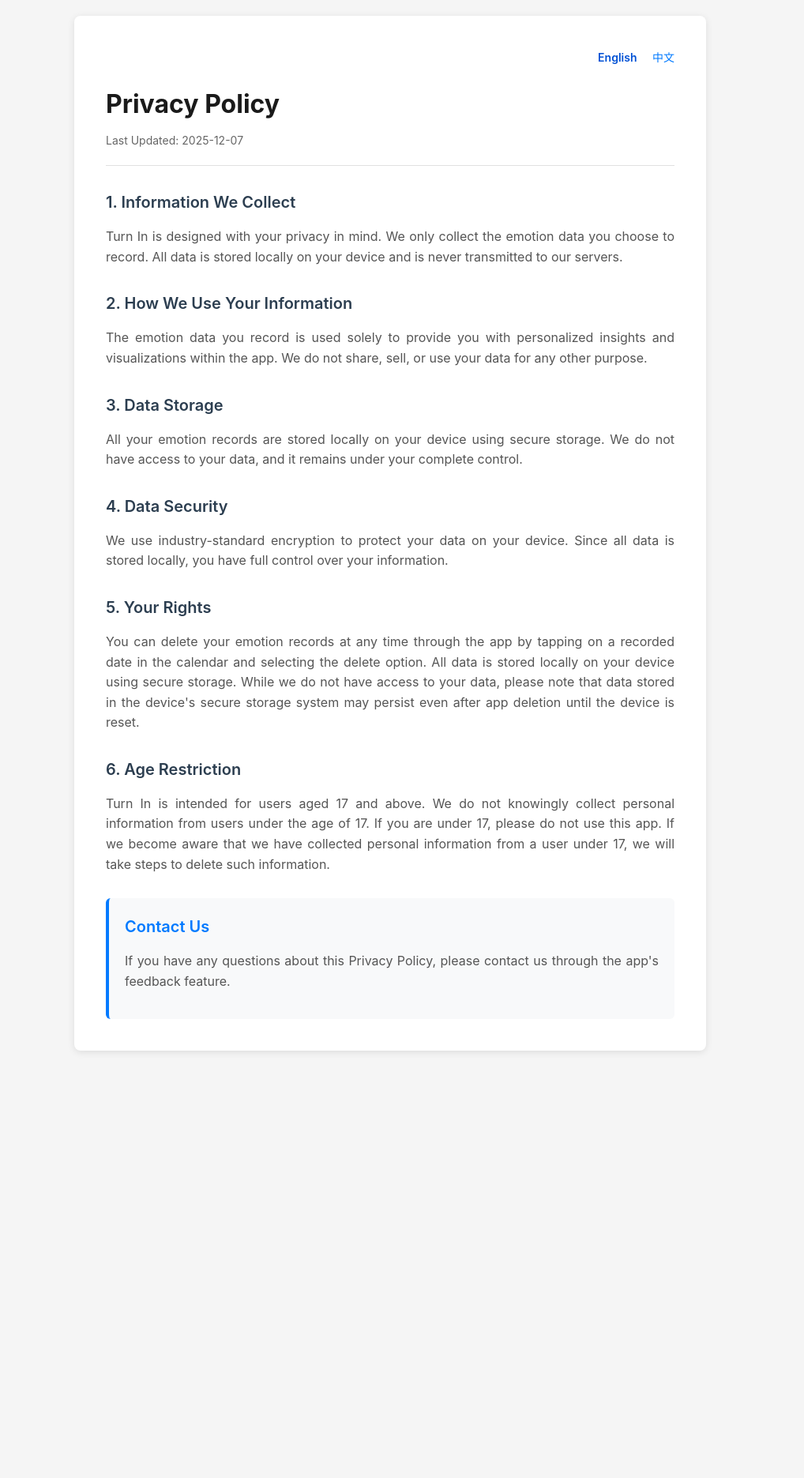
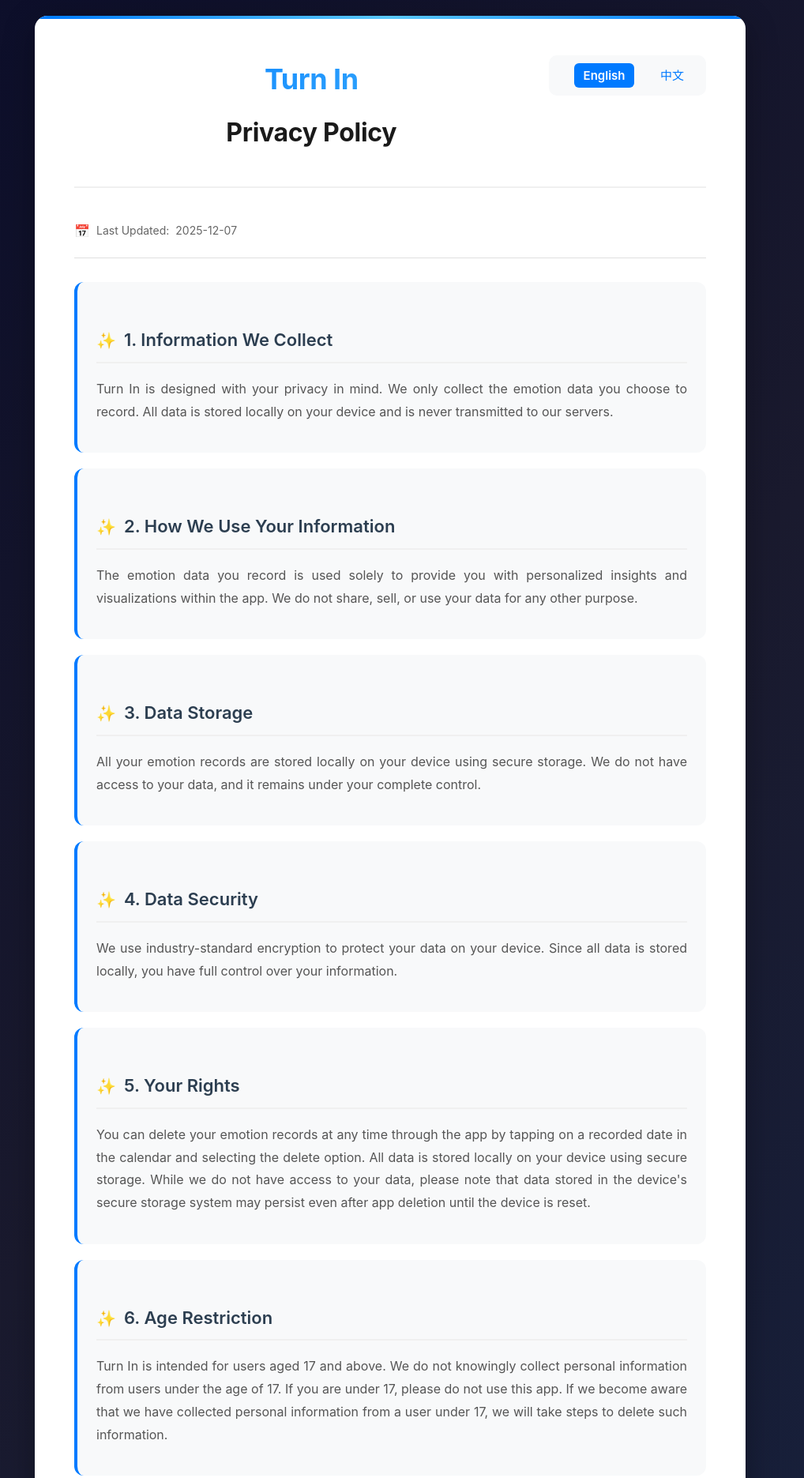
Before and after one commit to fuwanjiao-maker/zzzcat.turnin, a plain HTML site: page index.html in a window 1280 px wide. Shown: the top 1871 px of the page at 79% size, without its empty margins (146-1164 px from the left). Before the commit the page ends 1350 px from the top, so only its background shows below. Drawn offline with Linux system fonts and the light colour scheme.

Commit message:
Update index.html

```diff
--- a/index.html
+++ b/index.html
@@ -14,19 +14,50 @@
 
         body {
             font-family: -apple-system, BlinkMacSystemFont, 'Segoe UI', Roboto, 'Helvetica Neue', Arial, sans-serif;
-            line-height: 1.6;
-            color: #333;
-            background-color: #f5f5f5;
+            line-height: 1.7;
+            color: #2c3e50;
+            background: linear-gradient(135deg, #0c0e2a 0%, #1a1a2e 50%, #16213e 100%);
+            min-height: 100vh;
             padding: 20px;
         }
 
         .container {
-            max-width: 800px;
+            max-width: 900px;
             margin: 0 auto;
             background-color: #ffffff;
-            padding: 40px;
-            border-radius: 8px;
-            box-shadow: 0 2px 10px rgba(0, 0, 0, 0.1);
+            padding: 50px;
+            border-radius: 16px;
+            box-shadow: 0 10px 40px rgba(0, 0, 0, 0.3);
+            position: relative;
+            overflow: hidden;
+        }
+
+        .container::before {
+            content: '';
+            position: absolute;
+            top: 0;
+            left: 0;
+            right: 0;
+            height: 4px;
+            background: linear-gradient(90deg, #007AFF, #5AC8FA, #007AFF);
+        }
+
+        .header {
+            text-align: center;
+            margin-bottom: 40px;
+            padding-bottom: 30px;
+            border-bottom: 2px solid #f0f0f0;
+        }
+
+        .app-name {
+            font-size: 36px;
+            font-weight: 700;
+            background: linear-gradient(135deg, #007AFF 0%, #5AC8FA 100%);
+            -webkit-background-clip: text;
+            -webkit-text-fill-color: transparent;
+            background-clip: text;
+            margin-bottom: 10px;
+            letter-spacing: -0.5px;
         }
 
         h1 {
@@ -34,6 +65,7 @@
             font-size: 32px;
             margin-bottom: 10px;
             font-weight: 700;
+            letter-spacing: -0.3px;
         }
 
         .last-updated {
@@ -42,72 +74,178 @@
             margin-bottom: 30px;
             padding-bottom: 20px;
             border-bottom: 1px solid #e0e0e0;
+            display: flex;
+            align-items: center;
+            gap: 8px;
+        }
+
+        .last-updated::before {
+            content: '📅';
+            font-size: 16px;
         }
 
         h2 {
             color: #2c3e50;
+            font-size: 22px;
+            margin-top: 35px;
+            margin-bottom: 18px;
+            font-weight: 600;
+            display: flex;
+            align-items: center;
+            gap: 10px;
+            padding-bottom: 8px;
+            border-bottom: 2px solid #f0f0f0;
+        }
+
+        h2::before {
+            content: '✨';
             font-size: 20px;
-            margin-top: 30px;
-            margin-bottom: 15px;
-            font-weight: 600;
         }
 
         p {
             color: #555;
             font-size: 16px;
-            margin-bottom: 15px;
+            margin-bottom: 18px;
             text-align: justify;
+            line-height: 1.8;
+        }
+
+        .section-content {
+            background-color: #f8f9fa;
+            padding: 20px 24px;
+            border-radius: 12px;
+            margin-bottom: 20px;
+            border-left: 4px solid #007AFF;
+            transition: all 0.3s ease;
+        }
+
+        .section-content:hover {
+            box-shadow: 0 4px 12px rgba(0, 122, 255, 0.1);
+            transform: translateX(4px);
         }
 
         .contact-section {
-            background-color: #f8f9fa;
-            padding: 20px;
-            border-radius: 6px;
-            margin-top: 30px;
-            border-left: 4px solid #007AFF;
+            background: linear-gradient(135deg, #f8f9fa 0%, #e9ecef 100%);
+            padding: 30px;
+            border-radius: 12px;
+            margin-top: 40px;
+            border: 2px solid #007AFF;
+            box-shadow: 0 4px 16px rgba(0, 122, 255, 0.15);
         }
 
         .contact-section h2 {
             margin-top: 0;
             color: #007AFF;
+            border-bottom: none;
+        }
+
+        .contact-section h2::before {
+            content: '📧';
+        }
+
+        .email-link {
+            display: inline-flex;
+            align-items: center;
+            gap: 8px;
+            color: #007AFF;
+            text-decoration: none;
+            font-weight: 600;
+            font-size: 18px;
+            margin-top: 12px;
+            padding: 12px 20px;
+            background-color: #ffffff;
+            border-radius: 8px;
+            border: 2px solid #007AFF;
+            transition: all 0.3s ease;
+        }
+
+        .email-link:hover {
+            background-color: #007AFF;
+            color: #ffffff;
+            transform: translateY(-2px);
+            box-shadow: 0 4px 12px rgba(0, 122, 255, 0.3);
+        }
+
+        .email-link::before {
+            content: '✉️';
+            font-size: 20px;
         }
 
         .language-switcher {
             text-align: right;
-            margin-bottom: 20px;
+            margin-bottom: 30px;
+            padding: 12px 16px;
+            background-color: #f8f9fa;
+            border-radius: 10px;
+            display: inline-block;
+            float: right;
         }
 
         .language-switcher a {
             color: #007AFF;
             text-decoration: none;
-            margin-left: 15px;
-            font-size: 14px;
+            margin-left: 16px;
+            font-size: 15px;
+            font-weight: 500;
+            padding: 6px 12px;
+            border-radius: 6px;
+            transition: all 0.3s ease;
         }
 
         .language-switcher a:hover {
-            text-decoration: underline;
+            background-color: #e9ecef;
+            text-decoration: none;
         }
 
         .language-switcher a.active {
             font-weight: 600;
-            color: #0051D5;
+            color: #ffffff;
+            background-color: #007AFF;
+        }
+
+        .highlight-box {
+            background: linear-gradient(135deg, #fff5e6 0%, #ffe6cc 100%);
+            padding: 20px;
+            border-radius: 10px;
+            border-left: 4px solid #ff9500;
+            margin: 20px 0;
+        }
+
+        .highlight-box p {
+            margin-bottom: 0;
+            color: #8b4513;
         }
 
         @media (max-width: 768px) {
             .container {
-                padding: 20px;
+                padding: 30px 20px;
+            }
+
+            .app-name {
+                font-size: 28px;
             }
 
             h1 {
-                font-size: 24px;
+                font-size: 26px;
             }
 
             h2 {
-                font-size: 18px;
+                font-size: 20px;
             }
 
             p {
-                font-size: 14px;
+                font-size: 15px;
+            }
+
+            .language-switcher {
+                float: none;
+                display: block;
+                text-align: center;
+                margin-bottom: 25px;
+            }
+
+            .language-switcher a {
+                margin: 0 8px;
             }
         }
     </style>
@@ -121,59 +259,93 @@
 
         <!-- English Version -->
         <div id="content-en">
+            <div class="header">
+                <div class="app-name">Turn In</div>
                 <h1>Privacy Policy</h1>
+            </div>
             <p class="last-updated">Last Updated: <span id="update-date-en"></span></p>
 
+            <div class="section-content">
                 <h2>1. Information We Collect</h2>
                 <p>Turn In is designed with your privacy in mind. We only collect the emotion data you choose to record. All data is stored locally on your device and is never transmitted to our servers.</p>
+            </div>
 
+            <div class="section-content">
                 <h2>2. How We Use Your Information</h2>
                 <p>The emotion data you record is used solely to provide you with personalized insights and visualizations within the app. We do not share, sell, or use your data for any other purpose.</p>
+            </div>
 
+            <div class="section-content">
                 <h2>3. Data Storage</h2>
                 <p>All your emotion records are stored locally on your device using secure storage. We do not have access to your data, and it remains under your complete control.</p>
+            </div>
 
+            <div class="section-content">
                 <h2>4. Data Security</h2>
                 <p>We use industry-standard encryption to protect your data on your device. Since all data is stored locally, you have full control over your information.</p>
+            </div>
 
+            <div class="section-content">
                 <h2>5. Your Rights</h2>
                 <p>You can delete your emotion records at any time through the app by tapping on a recorded date in the calendar and selecting the delete option. All data is stored locally on your device using secure storage. While we do not have access to your data, please note that data stored in the device's secure storage system may persist even after app deletion until the device is reset.</p>
+            </div>
 
+            <div class="section-content">
                 <h2>6. Age Restriction</h2>
                 <p>Turn In is intended for users aged 17 and above. We do not knowingly collect personal information from users under the age of 17. If you are under 17, please do not use this app. If we become aware that we have collected personal information from a user under 17, we will take steps to delete such information.</p>
+            </div>
 
             <div class="contact-section">
                 <h2>Contact Us</h2>
-                <p>If you have any questions about this Privacy Policy, please contact us through the app's feedback feature.</p>
+                <p>If you have any questions about this Privacy Policy, please feel free to contact us:</p>
+                <a href="mailto:fuwanjiao@gmail.com" class="email-link">fuwanjiao@gmail.com</a>
+                <p style="margin-top: 16px; color: #666; font-size: 14px;">You can also reach us through the app's feedback feature.</p>
             </div>
         </div>
 
         <!-- Chinese Version -->
         <div id="content-zh" style="display: none;">
+            <div class="header">
+                <div class="app-name">Turn In</div>
                 <h1>隐私政策</h1>
+            </div>
             <p class="last-updated">最后更新：<span id="update-date-zh"></span></p>
 
+            <div class="section-content">
                 <h2>1. 我们收集的信息</h2>
                 <p>Turn In 的设计充分考虑了您的隐私。我们只收集您选择记录的情绪数据。所有数据都存储在您的设备本地，永远不会传输到我们的服务器。</p>
+            </div>
 
+            <div class="section-content">
                 <h2>2. 我们如何使用您的信息</h2>
                 <p>您记录的情绪数据仅用于在应用内为您提供个性化的洞察和可视化。我们不会分享、出售或将您的数据用于任何其他目的。</p>
+            </div>
 
+            <div class="section-content">
                 <h2>3. 数据存储</h2>
                 <p>您的所有情绪记录都使用安全存储方式存储在您的设备本地。我们无法访问您的数据，数据完全由您控制。</p>
+            </div>
 
+            <div class="section-content">
                 <h2>4. 数据安全</h2>
                 <p>我们使用行业标准的加密技术来保护您设备上的数据。由于所有数据都存储在本地，您对信息拥有完全的控制权。</p>
+            </div>
 
+            <div class="section-content">
                 <h2>5. 您的权利</h2>
                 <p>您可以随时通过应用删除您的情绪记录。在日历页面中点击已记录的日期，然后选择删除选项即可删除该记录。所有数据都使用安全存储方式存储在您的设备本地。虽然我们无法访问您的数据，但请注意，存储在设备安全存储系统中的数据可能在删除应用后仍然保留，直到设备重置。</p>
+            </div>
 
+            <div class="section-content">
                 <h2>6. 年龄限制</h2>
                 <p>Turn In 仅限 17 岁及以上用户使用。我们不会故意收集 17 岁以下用户的个人信息。如果您未满 17 岁，请不要使用本应用。如果我们发现收集了 17 岁以下用户的个人信息，我们将采取措施删除此类信息。</p>
+            </div>
 
             <div class="contact-section">
                 <h2>联系我们</h2>
-                <p>如果您对此隐私政策有任何疑问，请通过应用的反馈功能联系我们。</p>
+                <p>如果您对此隐私政策有任何疑问，欢迎随时联系我们：</p>
+                <a href="mailto:fuwanjiao@gmail.com" class="email-link">fuwanjiao@gmail.com</a>
+                <p style="margin-top: 16px; color: #666; font-size: 14px;">您也可以通过应用的反馈功能联系我们。</p>
             </div>
         </div>
     </div>
```
Lines whose indentation alone changed are shown as unchanged.
